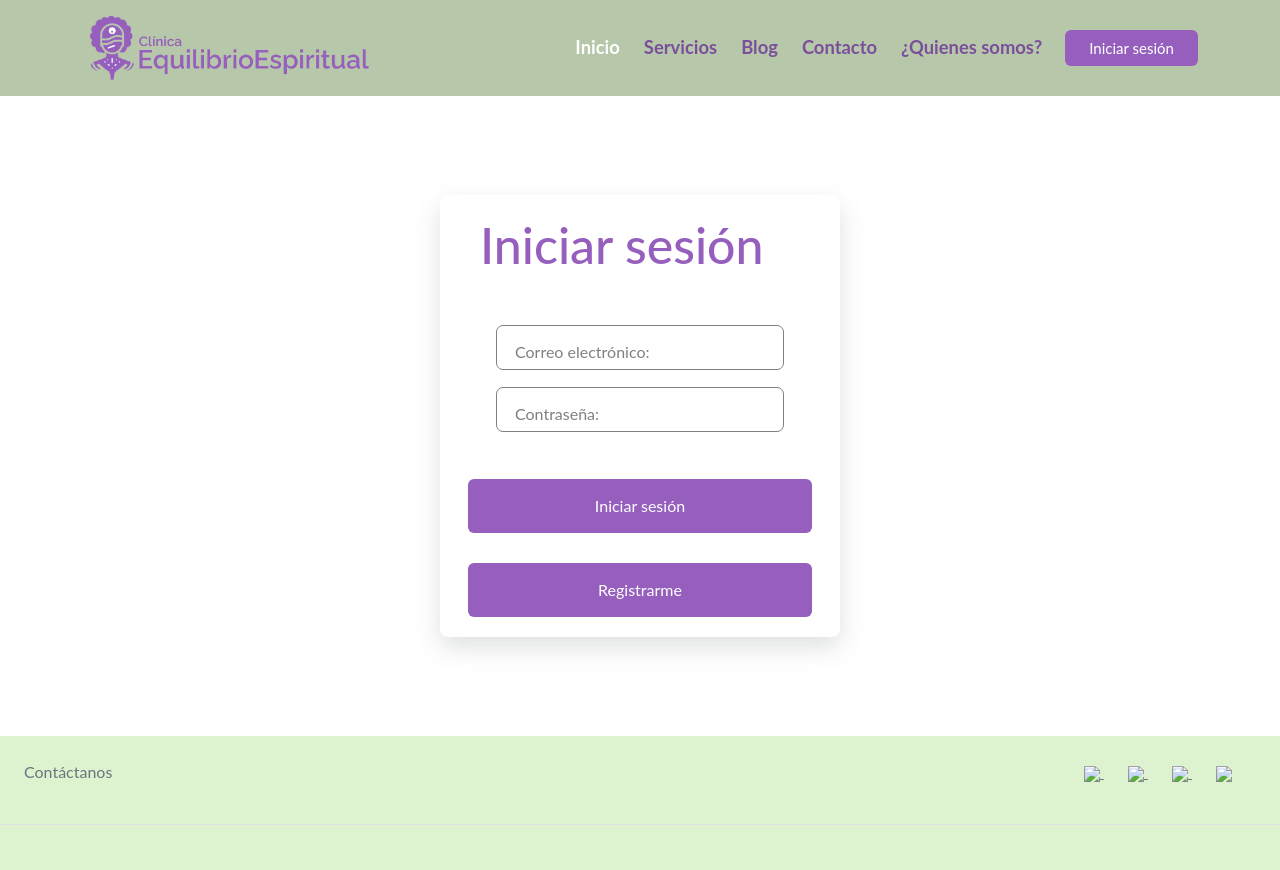
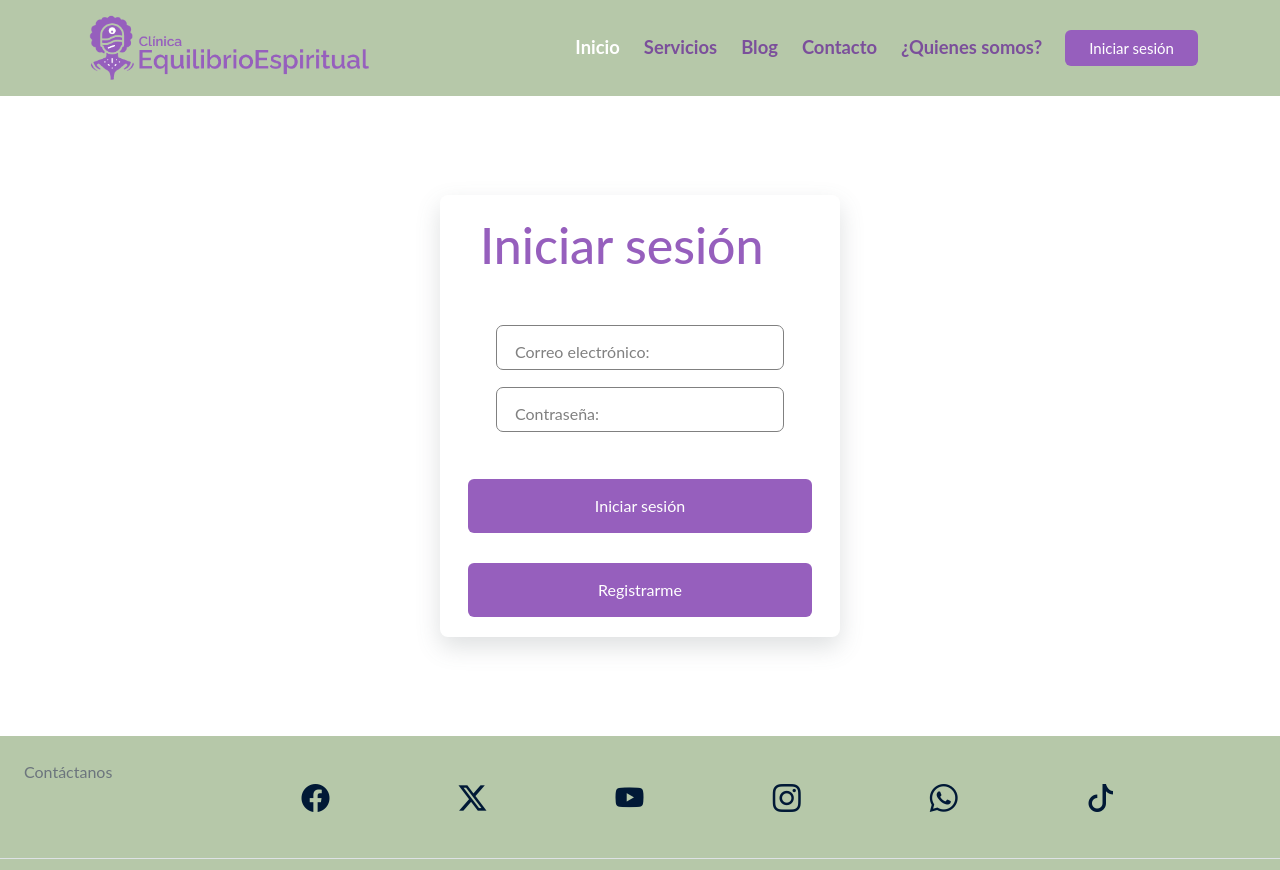
Before and after one commit to asursebap/asursebap.github.io, a plain HTML site: page login.html in a window 1280 px wide. Shown: the top 870 px of the page. Drawn offline with nearby package versions, Linux system fonts and the light colour scheme.

Commit message:
Update login.html

```diff
--- a/login.html
+++ b/login.html
@@ -97,8 +97,8 @@
 </body>
 
 
-<!-- Footer -->
-<footer class="text-center text-lg-start text-muted" style="background-color: #ddf2ce">
+    <!-- Footer -->
+<footer class="text-center text-lg-start text-muted bg-dark" >
   <!-- Section: Social media -->
   <section class="d-flex justify-content-center justify-content-lg-between p-4 border-bottom">
     <!-- Left -->
@@ -108,20 +108,30 @@
     <!-- Left -->
 
     <!-- Right -->
-    <div>
-      <a href="" class="me-4 text-reset">
-        <img src="img/facebook.png">
-      </a>
-      <a href="" class="me-4 text-reset">
-        <img src="img/x.png">
-      </a>
-      <a href="" class="me-4 text-reset">
-        <img src="img/instagram.png">
-      </a>
-      <a href="" class="me-4 text-reset">
-        <img src="img/tiktok.png">
-      </a>
-    </div>
+    <div class="container text-center  py-3">
+        <nav class="d-flex justify-content-evenly bg-dark" >
+          <a href="https://facebook.com" target="_blank"
+            ><i class="bi bi-facebook fs-3"></i
+          ></a>
+          <a href="https://twitter.com" target="_blank"
+            ><i class="bi bi-twitter-x fs-3"></i
+          ></a>
+          <a href="https://youtube.com" target="_blank"
+            ><i class="bi bi-youtube fs-3"></i
+          ></a>
+          <a href="https://instagram.com" target="_blank"
+            ><i class="bi bi-instagram fs-3"></i
+          ></a>
+          <a href="https://whatsapp.com/"
+            target="_blank"
+            ><i class="bi bi-whatsapp fs-3"></i
+          ></a>
+          <a href="https://tiktok.com" target="_blank"
+            ><i class="bi bi-tiktok fs-3"></i
+          ></a>
+        </nav>
+
+      </div>
     <!-- Right -->
   </section>
   <!-- Section: Social media -->
@@ -190,8 +200,6 @@
   </div>
   <!-- Copyright -->
 </footer>
-<!-- Footer -->
-
 
 
     <script
```
